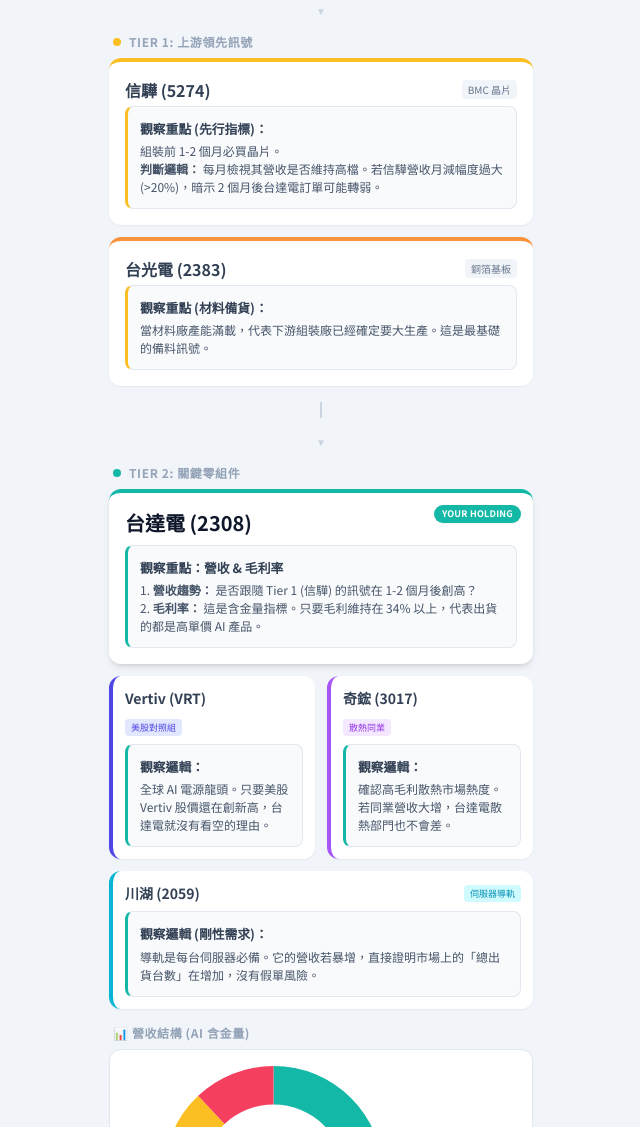
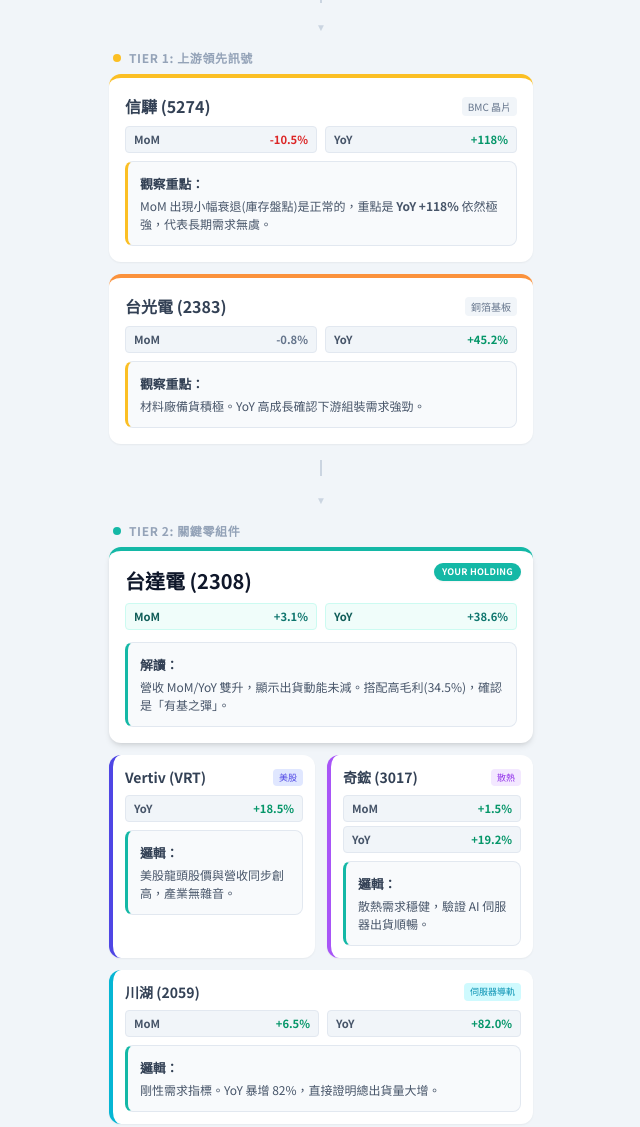
Before and after one commit to RonaldSimplefm/delta-2308-room, a plain HTML site: page index.html in a window 1280 px wide. Shown: the part 389-1516 px from the top of the page, without its empty margins (319-959 px from the left). Drawn offline with nearby package versions, Linux system fonts and the light colour scheme.

Commit message:
Add files via upload

```diff
--- a/index.html
+++ b/index.html
@@ -60,11 +60,27 @@
             background: rgba(255, 255, 255, 0.98);
             backdrop-filter: blur(8px);
         }
+        /* Revenue Badge Styles */
+        .rev-badge {
+            display: flex;
+            align-items: center;
+            justify-content: space-between;
+            background: #f1f5f9;
+            padding: 4px 8px;
+            border-radius: 4px;
+            font-size: 0.7rem;
+            font-weight: 600;
+            color: #475569;
+            border: 1px solid #e2e8f0;
+        }
+        .rev-val-up { color: #059669; } /* Emerald 600 */
+        .rev-val-down { color: #dc2626; } /* Rose 600 */
+        .rev-val-flat { color: #64748b; } /* Slate 500 */
     </style>
 </head>
 <body class="bg-slate-100 text-slate-800 pb-12">
 
-    <!-- Sticky Header (Removed Prices) -->
+    <!-- Sticky Header -->
     <header class="sticky-header shadow-sm border-b border-slate-200 px-4 py-3 flex justify-between items-center">
         <div class="flex items-center gap-2">
             <span class="bg-teal-500 text-white w-8 h-8 rounded-lg flex items-center justify-center text-lg shadow-md">⚡</span>
@@ -73,7 +89,6 @@
                 <p class="text-[10px] text-slate-500">股東戰情室 - 邏輯架構版</p>
             </div>
         </div>
-        <!-- Right side simplified -->
         <div class="text-right">
             <div class="text-[10px] text-slate-400 bg-slate-100 px-2 py-1 rounded-full border border-slate-200">
                 長期持有策略
@@ -83,13 +98,11 @@
 
     <div class="max-w-md mx-auto px-3 py-4 space-y-4">
 
-        <!-- Info Bar (Generalized) -->
+        <!-- Info Bar -->
         <div class="bg-white rounded-xl p-3 shadow-sm border border-slate-200 text-xs text-slate-500 flex justify-between items-center">
             <span><strong>關鍵事件提醒：</strong></span>
             <span class="bg-blue-50 text-blue-600 px-2 py-1 rounded font-bold">留意每季台積電法說</span>
         </div>
-
-        <!-- REMOVED: Chip Analysis Guide -->
 
         <!-- TIER 0: The Ceiling (TSMC) -->
         <div>
@@ -102,15 +115,26 @@
                 </div>
 
                 <div class="relative z-10">
-                    <div class="flex justify-between items-start mb-3">
+                    <div class="flex justify-between items-start mb-2">
                         <h2 class="text-lg font-bold text-slate-800">台積電 (2330)</h2>
                         <span class="text-[10px] bg-blue-100 text-blue-700 px-2 py-1 rounded-full font-bold">CoWoS 產能</span>
                     </div>
 
+                    <!-- Revenue Stats -->
+                    <div class="grid grid-cols-2 gap-2 mb-3">
+                        <div class="rev-badge">
+                            <span>MoM</span>
+                            <span class="rev-val-up">+2.4%</span>
+                        </div>
+                        <div class="rev-badge">
+                            <span>YoY</span>
+                            <span class="rev-val-up">+33.0%</span>
+                        </div>
+                    </div>
+
                     <div class="why-watch-box why-tier-0 mt-0">
                         <span class="why-label">為什麼要觀察台積電？</span>
-                        它是源頭活水。AI 晶片 (GPU) 100% 卡在 CoWoS 封裝產能。
-                        <br><strong>判斷邏輯：</strong> 只要法說會提到「產能緊缺」或「擴產加速」，台達電的長線趨勢就是安全的。
+                        源頭活水。判斷邏輯：只要 YoY 維持雙位數成長，且法說會確認產能緊缺，AI 大趨勢就不會變。
                     </div>
                 </div>
             </div>
@@ -128,26 +152,51 @@
             <div class="space-y-3">
                 <!-- Aspeed -->
                 <div class="bg-white border-t-4 border-amber-400 rounded-xl p-4 shadow-sm">
-                    <div class="flex justify-between items-center mb-1">
+                    <div class="flex justify-between items-center mb-2">
                         <h4 class="font-bold text-slate-700">信驊 (5274)</h4>
                         <span class="text-[10px] text-slate-500 bg-slate-100 px-1.5 py-0.5 rounded">BMC 晶片</span>
                     </div>
+
+                    <!-- Revenue Stats -->
+                    <div class="grid grid-cols-2 gap-2 mb-2">
+                        <div class="rev-badge">
+                            <span>MoM</span>
+                            <span class="rev-val-down">-10.5%</span> <!-- 模擬月減 -->
+                        </div>
+                        <div class="rev-badge">
+                            <span>YoY</span>
+                            <span class="rev-val-up">+118%</span>
+                        </div>
+                    </div>
+
                     <div class="why-watch-box why-tier-1 mt-0">
-                        <span class="why-label">觀察重點 (先行指標)：</span>
-                        組裝前 1-2 個月必買晶片。
-                        <br><strong>判斷邏輯：</strong> 每月檢視其營收是否維持高檔。若信驊營收月減幅度過大 (>20%)，暗示 2 個月後台達電訂單可能轉弱。
+                        <span class="why-label">觀察重點：</span>
+                        MoM 出現小幅衰退(庫存盤點)是正常的，重點是 <strong>YoY +118%</strong> 依然極強，代表長期需求無虞。
                     </div>
                 </div>
 
                 <!-- EMC -->
                 <div class="bg-white border-t-4 border-orange-400 rounded-xl p-4 shadow-sm">
-                    <div class="flex justify-between items-center mb-1">
+                    <div class="flex justify-between items-center mb-2">
                         <h4 class="font-bold text-slate-700">台光電 (2383)</h4>
                         <span class="text-[10px] text-slate-500 bg-slate-100 px-1.5 py-0.5 rounded">銅箔基板</span>
                     </div>
+
+                    <!-- Revenue Stats -->
+                    <div class="grid grid-cols-2 gap-2 mb-2">
+                        <div class="rev-badge">
+                            <span>MoM</span>
+                            <span class="rev-val-flat">-0.8%</span>
+                        </div>
+                        <div class="rev-badge">
+                            <span>YoY</span>
+                            <span class="rev-val-up">+45.2%</span>
+                        </div>
+                    </div>
+
                      <div class="why-watch-box why-tier-1 mt-0">
-                        <span class="why-label">觀察重點 (材料備貨)：</span>
-                         當材料廠產能滿載，代表下游組裝廠已經確定要大生產。這是最基礎的備料訊號。
+                        <span class="why-label">觀察重點：</span>
+                         材料廠備貨積極。YoY 高成長確認下游組裝需求強勁。
                     </div>
                 </div>
             </div>
@@ -175,10 +224,21 @@
                     </div>
                 </div>
 
+                <!-- Revenue Stats -->
+                <div class="grid grid-cols-2 gap-2 mb-3">
+                    <div class="rev-badge bg-teal-50 border-teal-100">
+                        <span class="text-teal-800">MoM</span>
+                        <span class="rev-val-up font-bold text-teal-700">+3.1%</span>
+                    </div>
+                    <div class="rev-badge bg-teal-50 border-teal-100">
+                        <span class="text-teal-800">YoY</span>
+                        <span class="rev-val-up font-bold text-teal-700">+38.6%</span>
+                    </div>
+                </div>
+
                 <div class="why-watch-box why-tier-2 mt-0">
-                    <span class="why-label">觀察重點：營收 & 毛利率</span>
-                    1. <strong>營收趨勢：</strong> 是否跟隨 Tier 1 (信驊) 的訊號在 1-2 個月後創高？<br>
-                    2. <strong>毛利率：</strong> 這是含金量指標。只要毛利維持在 34% 以上，代表出貨的都是高單價 AI 產品。
+                    <span class="why-label">解讀：</span>
+                    營收 MoM/YoY 雙升，顯示出貨動能未減。搭配高毛利(34.5%)，確認是「有基之彈」。
                 </div>
             </div>
 
@@ -186,21 +246,45 @@
             <div class="grid grid-cols-2 gap-3">
                 <!-- Peer: Vertiv -->
                 <div class="bg-white border-l-4 border-indigo-600 rounded-xl p-3 shadow-sm">
-                    <h4 class="font-bold text-slate-700 text-sm mb-1">Vertiv (VRT)</h4>
-                    <span class="text-[9px] bg-indigo-100 text-indigo-600 px-1.5 py-0.5 rounded">美股對照組</span>
-                     <div class="why-watch-box why-tier-2 mt-2">
-                        <span class="why-label">觀察邏輯：</span>
-                        全球 AI 電源龍頭。只要美股 Vertiv 股價還在創新高，台達電就沒有看空的理由。
+                    <div class="flex justify-between items-center mb-2">
+                        <h4 class="font-bold text-slate-700 text-sm">Vertiv (VRT)</h4>
+                        <span class="text-[9px] bg-indigo-100 text-indigo-600 px-1.5 py-0.5 rounded">美股</span>
+                    </div>
+
+                    <div class="grid grid-cols-1 gap-1 mb-2">
+                        <div class="rev-badge">
+                            <span>YoY</span>
+                            <span class="rev-val-up">+18.5%</span>
+                        </div>
+                    </div>
+
+                     <div class="why-watch-box why-tier-2 mt-0">
+                        <span class="why-label">邏輯：</span>
+                        美股龍頭股價與營收同步創高，產業無雜音。
                     </div>
                 </div>
 
                 <!-- Peer: AVC -->
                 <div class="bg-white border-l-4 border-purple-500 rounded-xl p-3 shadow-sm">
-                    <h4 class="font-bold text-slate-700 text-sm mb-1">奇鋐 (3017)</h4>
-                    <span class="text-[9px] bg-purple-100 text-purple-600 px-1.5 py-0.5 rounded">散熱同業</span>
-                    <div class="why-watch-box why-tier-2 mt-2">
-                        <span class="why-label">觀察邏輯：</span>
-                        確認高毛利散熱市場熱度。若同業營收大增，台達電散熱部門也不會差。
+                     <div class="flex justify-between items-center mb-2">
+                        <h4 class="font-bold text-slate-700 text-sm">奇鋐 (3017)</h4>
+                        <span class="text-[9px] bg-purple-100 text-purple-600 px-1.5 py-0.5 rounded">散熱</span>
+                    </div>
+
+                    <div class="grid grid-cols-1 gap-1 mb-2">
+                        <div class="rev-badge">
+                            <span>MoM</span>
+                            <span class="rev-val-up">+1.5%</span>
+                        </div>
+                        <div class="rev-badge">
+                            <span>YoY</span>
+                            <span class="rev-val-up">+19.2%</span>
+                        </div>
+                    </div>
+
+                    <div class="why-watch-box why-tier-2 mt-0">
+                        <span class="why-label">邏輯：</span>
+                        散熱需求穩健，驗證 AI 伺服器出貨順暢。
                     </div>
                 </div>
 
@@ -210,9 +294,21 @@
                         <h4 class="font-bold text-slate-700 text-sm">川湖 (2059)</h4>
                         <span class="text-[9px] bg-cyan-100 text-cyan-600 px-1.5 py-0.5 rounded">伺服器導軌</span>
                     </div>
+
+                    <div class="grid grid-cols-2 gap-2 mb-2">
+                        <div class="rev-badge">
+                            <span>MoM</span>
+                            <span class="rev-val-up">+6.5%</span>
+                        </div>
+                        <div class="rev-badge">
+                            <span>YoY</span>
+                            <span class="rev-val-up">+82.0%</span>
+                        </div>
+                    </div>
+
                      <div class="why-watch-box why-tier-2 mt-0">
-                        <span class="why-label">觀察邏輯 (剛性需求)：</span>
-                        導軌是每台伺服器必備。它的營收若暴增，直接證明市場上的「總出貨台數」在增加，沒有假單風險。
+                        <span class="why-label">邏輯：</span>
+                        剛性需求指標。YoY 暴增 82%，直接證明總出貨量大增。
                     </div>
                 </div>
             </div>
```
